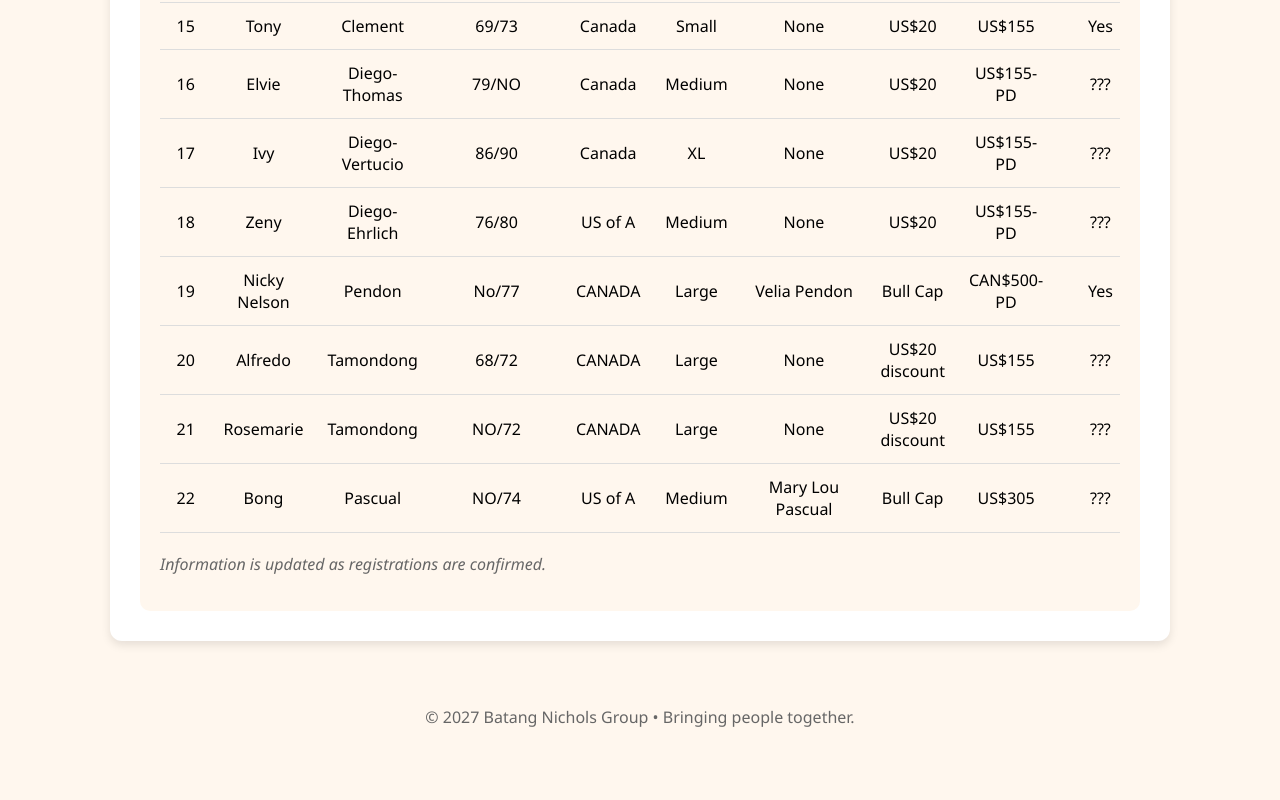
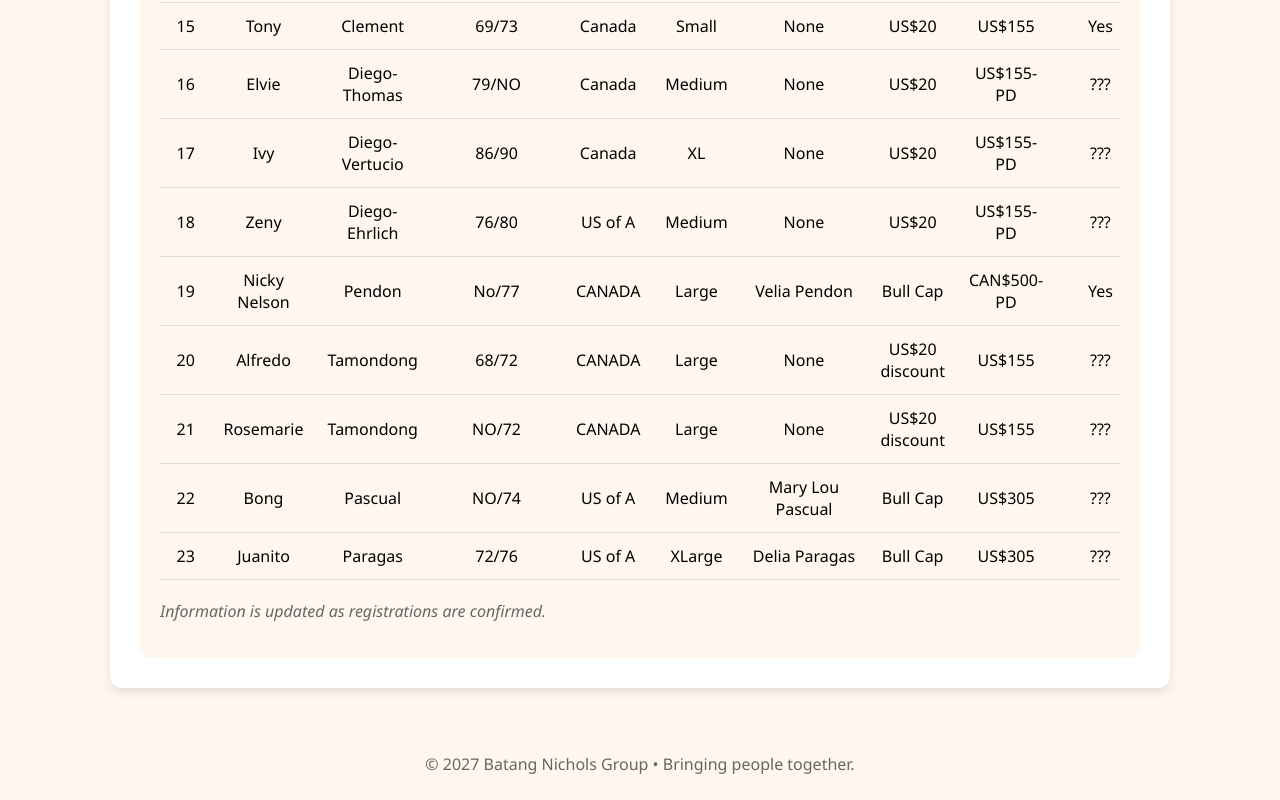
Before and after one commit to M3kan1k0/AFP-BN, a plain HTML site: page regstat.html in a window 1280 px wide. Shown: the part 1361-2161 px from the top of the page. Before the commit the page ends 2114 px from the top, so only its background shows below. Drawn offline with Linux system fonts and the light colour scheme.

Commit message:
Update regstat.html

```diff
--- a/regstat.html
+++ b/regstat.html
@@ -864,6 +864,31 @@ Batang Nichols Reunion: Vancouver, Canada 2027
 
 </tr>
 
+<tr>
+
+<td>23</td>
+
+<td>Juanito</td>
+
+<td>Paragas</td>
+
+<td>72/76</td>
+
+<td>US of A</td>
+
+<td>XLarge</td>
+
+<td>Delia Paragas</td>
+
+<td>Bull Cap</td>
+
+<td>US$305</td>
+
+    <td>???</td>
+
+</tr>
+
+
 </tbody>
 
 
```
